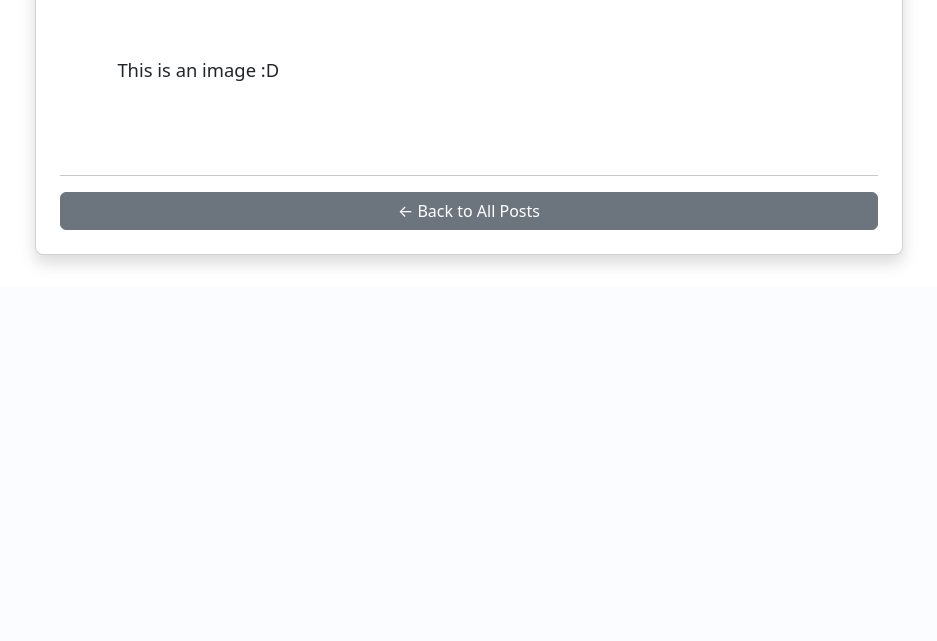
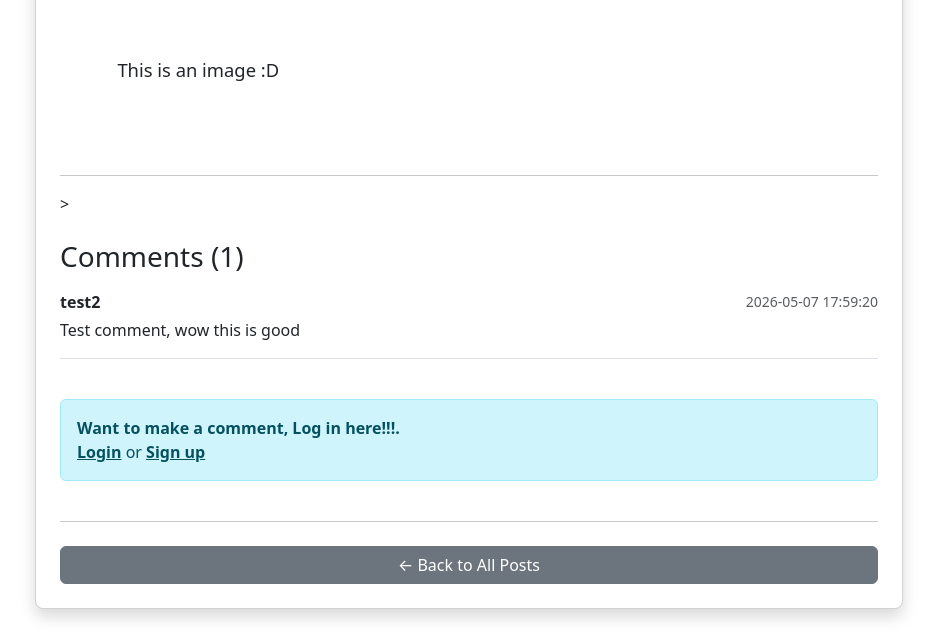
Before and after one commit to AinzuOnDaGit/Framework_assignment2, a Flask app: page /post/2 in a window 1280 px wide. Shown: the part 689-1330 px from the top of the page, without its empty margins (171-1108 px from the left). Before the commit the page ends 955 px from the top, so only its background shows below. Run offline with Flask 3, Linux system fonts and the light colour scheme; data comes from the database, SQL or seed files in the repository; both versions use the stored data as it was after the commit.

Commit message:
Comment section, and update on login

```diff
--- a/app.py
+++ b/app.py
@@ -2,6 +2,7 @@ from flask import Flask, render_template, request, redirect, url_for, flash, ses
 from database import DBSetup, OpenConn
 from flask_login import LoginManager, login_user, logout_user, login_required, current_user
 from werkzeug.utils import secure_filename
+from datetime import datetime
 
 import sqlite3
 import os
@@ -81,7 +82,7 @@ def signup():
             return redirect(url_for('signup',))
 
 
-
+#LOGIN ROUTE
 @app.route('/login', methods=['GET', 'POST'])
 def login():
     if request.method == 'GET':
@@ -105,6 +106,7 @@ def login():
     flash("Invalid username or password", "danger")
     return redirect(url_for('login'))
 
+#LOGGING OUT IF USER LOG IN
 @app.route('/logout_post')
 def logout():
     logout_user()
@@ -142,17 +144,45 @@ def add_post():
             return redirect("/")
     return render_template("addPost.html")
 
-@app.route('/post/<int:post_id>')
+
+#VIEW POST AND FULL DETAILS
+@app.route('/post/<int:post_id>', methods=['GET', 'POST'])
 def view_post(post_id):
+    if request.method == 'POST':
+        if not current_user.is_authenticated:
+            flash("Please login to comment", "warning")
+            return redirect(url_for('login'))
+
+        comment_text = request.form.get('comment_text', '').strip()
+        if comment_text:
+            with OpenConn() as conn:
+                conn.execute(
+                    "INSERT INTO comments (post_id, user_id, text) VALUES (?, ?, ?)",
+                    (post_id, current_user.id, comment_text)
+                )
+                conn.commit()
+            flash("Comment posted successfully!", "success")
+            return redirect(url_for('view_post', post_id=post_id))
+
+    # Fetch post and comments
     with OpenConn() as conn:
         post = conn.execute("""
-            SELECT * FROM finalProjects
-            WHERE id = ?
+            SELECT * FROM finalProjects WHERE id = ?
         """, (post_id,)).fetchone()
 
+        comments = conn.execute("""
+            SELECT c.text, c.timestamp, u.username
+            FROM comments c
+            JOIN user_login u ON c.user_id = u.id
+            WHERE c.post_id = ?
+            ORDER BY c.timestamp DESC
+        """, (post_id,)).fetchall()
 
-    print("Post Data:", dict(post))
+    if not post:
+        flash("Post not found", "danger")
+        return redirect(url_for('index'))
 
-    return render_template('viewPost.html', post=post)
+    return render_template('viewPost.html', post=post, comments=comments)
+
 if __name__ == '__main__':
     app.run(debug=True)
--- a/database.py
+++ b/database.py
@@ -26,4 +26,16 @@ CREATE TABLE IF NOT EXISTS user_login (
   password TEXT NOT NULl
   );
                 """)
+
+    conn.execute("""
+CREATE TABLE IF NOT EXISTS comments (
+  id INTEGER PRIMARY KEY AUTOINCREMENT,
+  post_id INTEGER NOT NULL,
+  user_id INTEGER NOT NULL,
+  text TEXT NOT NULL,
+  timestamp DATETIME DEFAULT CURRENT_TIMESTAMP,
+  FOREIGN KEY (post_id) REFERENCES finalProjects(id) ON DELETE CASCADE,
+  FOREIGN KEY (user_id) REFERENCES user_login(id)
+  );
+                """)
     conn.commit()
--- a/templates/login.html
+++ b/templates/login.html
@@ -9,16 +9,16 @@
 
   <div>
     <label for="username">Username:</label>
-    <input type="text" id="username" name="username" required>
+    <input type="text" id="username" name="username" class="form-control" required>
   </div>
 
   <div>
     <label for="password">Password:</label>
-    <input type="password" id="password" name="password" required>
+    <input type="password" id="password" name="password" class="form-control" required>
   </div>
 
   <div>
-    <input type="submit" value="Login">
+    <input type="submit" class="btn btn-primary btn-lg" value="Login">
   </div>
 
 </form>
--- a/templates/signup.html
+++ b/templates/signup.html
@@ -8,16 +8,16 @@
 <form action="/signup" method="POST">
         <div>
     <label for="username">Username:</label>
-    <input type="text" id="username" name="username" required>
+    <input type="text" id="username" name="username" class="form-control" required>
   </div>
 
   <div>
     <label for="password">Password:</label>
-    <input type="password" id="password" name="password" required>
+    <input type="password" id="password" name="password" class="form-control" required>
   </div>
 
   <div>
-    <input type="submit" value="Create Account">
+    <input type="submit" class="btn btn-primary btn-lg" value="Create Account">
   </div>
 
    <p style="text-align: center; margin-top: 1.5rem;">
--- a/templates/viewPost.html
+++ b/templates/viewPost.html
@@ -25,8 +25,53 @@
     </div>
 
     <hr>
+
+    <!---Comment section for user-->>
+<h3 class="mt-4 mb-3"> Comments ({{ comments|length }})</h3>
+
+    {% if comments %}
+        {% for comment in comments %}
+        <div class="border-bottom pb-3 mb-3">
+            <div class="d-flex justify-content-between align-items-center">
+                <strong>{{ comment['username'] }}</strong>
+                <small class="text-muted">
+                    {{ comment['timestamp'] }}
+                </small>
+            </div>
+            <p class="mb-0 mt-1">{{ comment['text'] }}</p>
+        </div>
+        {% endfor %}
+    {% else %}
+        <p class="text-muted">No comments yet. Be the first to comment!</p>
+    {% endif %}
+
+    <!-- Comment for logged in user-->
+     {% if current_user.is_authenticated %}
+    <div class="mt-4">
+        <h5>Add a Comment</h5>
+        <form method="POST">
+            <div class="mb-3">
+                <textarea name="comment_text"
+                          class="form-control"
+                          rows="4"
+                          placeholder="Write your comment here..."
+                          required></textarea>
+            </div>
+            <button type="submit" class="btn btn-primary">Post Comment</button>
+        </form>
+    </div>
+    {% else %}
+    <div class="alert alert-info mt-4">
+        <strong> Want to make a comment, Log in here!!!.</strong><br>
+        <a href="{{ url_for('login') }}" class="alert-link">Login</a> or
+        <a href="{{ url_for('signup') }}" class="alert-link">Sign up</a>
+    </div>
+    {% endif %}
+
+    <hr class="my-4">
     <a href="{{ url_for('index') }}" class="btn btn-secondary">← Back to All Posts</a>
 
 </div>
 
+
 {% endblock %}
```
Also changed, not shown: usercontent.db.
